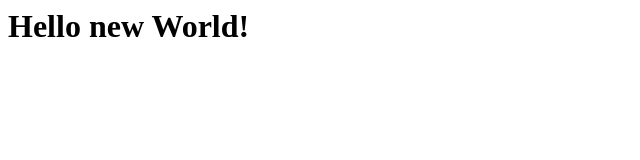
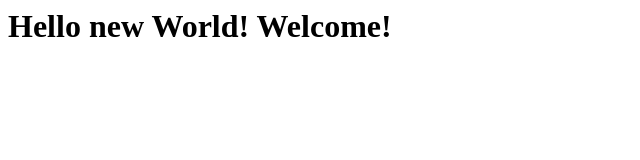
Before and after one commit to FrozenBaikal/my-project, a plain HTML site: page index.html in a window 1280 px wide. Shown: the whole page, without its empty margins (0-640 px from the left). Drawn offline with Linux system fonts and the light colour scheme.

Commit message:
правки2

```diff
--- a/index.html
+++ b/index.html
@@ -1 +1 @@
-<h1>Hello new World!</h1>
+<h1>Hello new World! Welcome!</h1>
```
